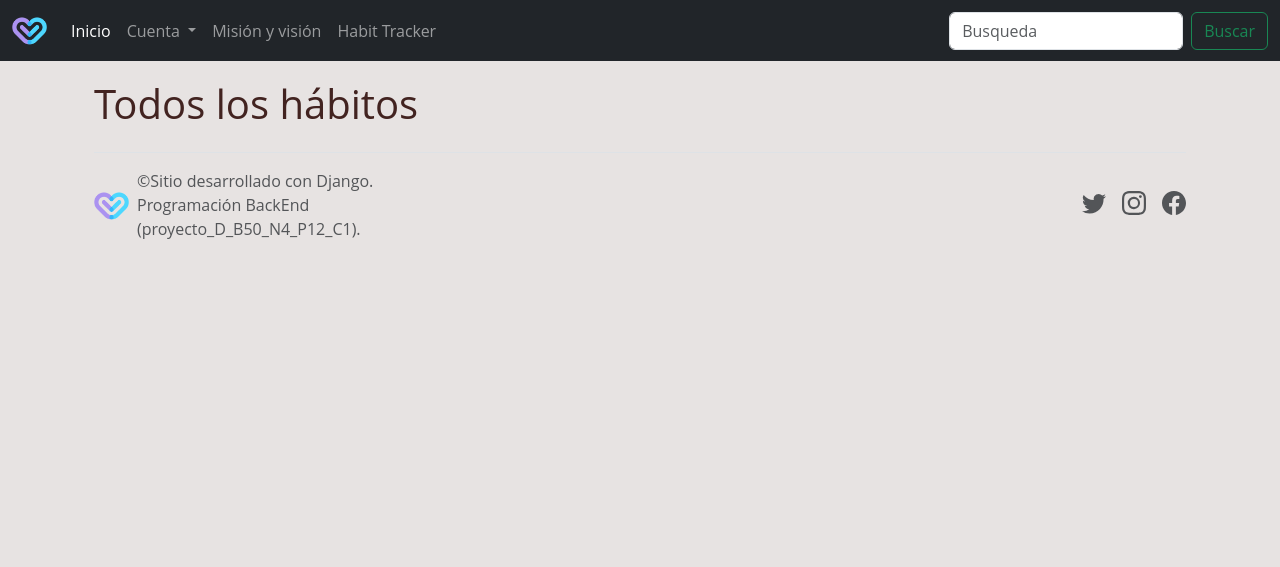
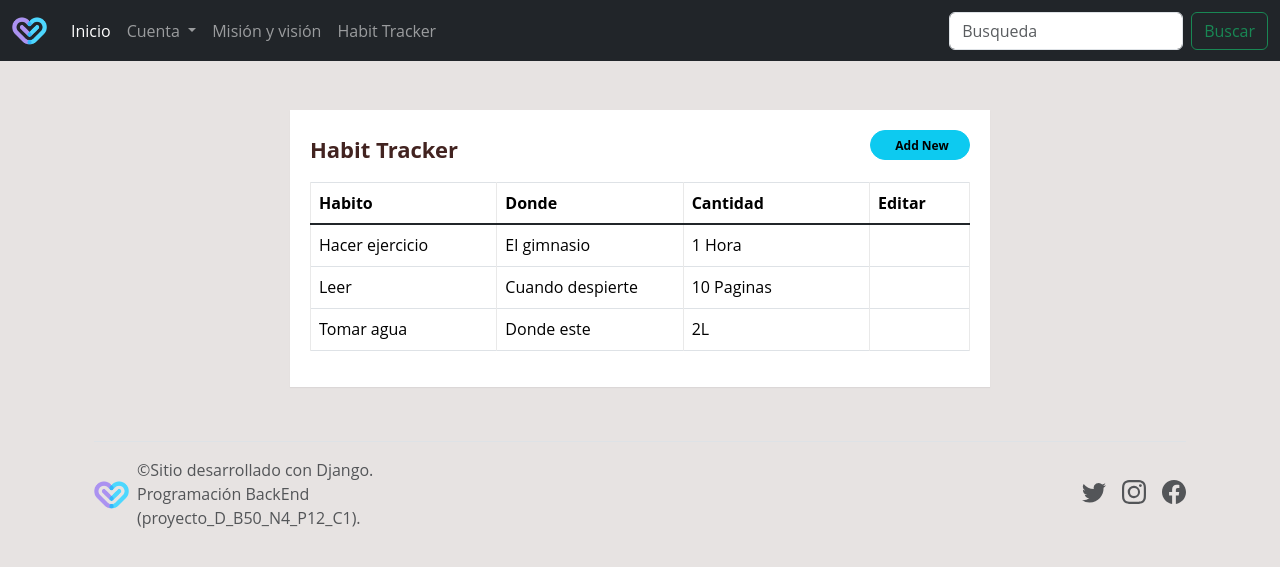
Before and after one commit to matiascavieres/programacion_backend, a Django app: template templates/CRUD.html in a window 1280 px wide. Shown: the top 567 px of the page. Run offline with Django 4.2, Linux system fonts and the light colour scheme; the template is opened without the code that fills it, so the values that code supplies are empty; some libraries are stand-ins or nearby versions.

Commit message:
Actualizacion de la tabla de habitos antes de la tragedia

```diff
--- a/templates/CRUD.html
+++ b/templates/CRUD.html
@@ -1,23 +1,68 @@
+
 {% extends "base.html" %}
 
 
 {% block title %} CRUD {% endblock %}
 {% block content %}
-{% load static %}
+<body>    {% load static %}
+    <script type="text/javascript" src="{% static 'js/CRUD.js' %}"></script>
+    <link rel="stylesheet" type="text/css" href="{% static 'css/crud.css' %}">
+    <div class="container-lg">
 
-<body>
-    <script type="text/javascript" src="{% static 'js/CRUD.js' %}"></script>
-    <link rel="stylesheet" href="{% static 'css/crud.css' %}">
-    <div class="container-lg">
-        <h1>Todos los hábitos</h1>
-        {% for habitos in object_list %}
-            <ul>
-                <li>ID: {{ habito.id }}</li>
-                <li>Hábito: {{ habito.habito }}</li>
-                <li>Dónde: {{ habito.donde }}</li>
-                <li>Cantidad: {{ habito.cantidad }}</li>
-            </ul>
-        {% endfor %}
+        <div class="table-responsive">
+            <div class="table-wrapper">
+                <div class="table-title">
+                    <div class="row">
+                        <div class="col-sm-8"><h2><b>Habit Tracker </b></h2></div>
+                        <div class="col-sm-4">
+                            <button type="button" class="btn btn-info add-new"><i class="fa fa-plus"></i> Add New</button>
+                        </div>
+                    </div>
+                </div>
+                <table class="table table-bordered">
+                    <thead>
+                        <tr>
+                            <th>Habito</th>
+                            <th>Donde</th>
+                            <th>Cantidad</th>
+                            <th>Editar</th>
+                        </tr>
+                    </thead>
+                    <tbody>
+                        <tr>
+                            <td>Hacer ejercicio</td>
+                            <td>El gimnasio</td>
+                            <td>1 Hora</td>
+                            <td>
+                                <a class="add" title="Add" data-toggle="tooltip"><i class="material-icons">&#xE03B;</i></a>
+                                <a class="edit" title="Edit" data-toggle="tooltip"><i class="material-icons">&#xE254;</i></a>
+                                <a class="delete" title="Delete" data-toggle="tooltip"><i class="material-icons">&#xE872;</i></a>
+                            </td>
+                        </tr>
+                        <tr>
+                            <td>Leer</td>
+                            <td>Cuando despierte</td>
+                            <td>10 Paginas</td>
+                            <td>
+                                <a class="add" title="Add" data-toggle="tooltip"><i class="material-icons">&#xE03B;</i></a>
+                                <a class="edit" title="Edit" data-toggle="tooltip"><i class="material-icons">&#xE254;</i></a>
+                                <a class="delete" title="Delete" data-toggle="tooltip"><i class="material-icons">&#xE872;</i></a>
+                            </td>
+                        </tr>
+                        <tr>
+                            <td>Tomar agua</td>
+                            <td>Donde este</td>
+                            <td>2L </td>
+                            <td>
+                                <a class="add" title="Add" data-toggle="tooltip"><i class="material-icons">&#xE03B;</i></a>
+                                <a class="edit" title="Edit" data-toggle="tooltip"><i class="material-icons">&#xE254;</i></a>
+                                <a class="delete" title="Delete" data-toggle="tooltip"><i class="material-icons">&#xE872;</i></a>
+                            </td>
+                        </tr>
+                    </tbody>
+                </table>
+            </div>
+        </div>
     </div>
 </body>
 {% endblock %}
```
